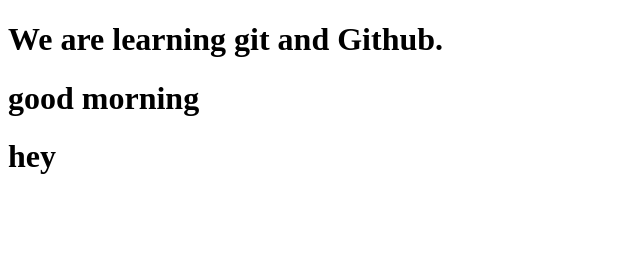
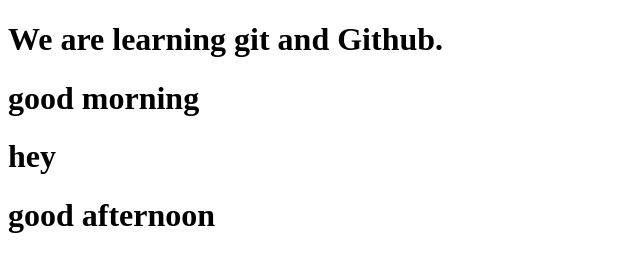
Before and after one commit to holkarshubhangi30/icp-10-html, a plain HTML site: page index.html in a window 1280 px wide. Shown: the whole page, without its empty margins (0-640 px from the left). Drawn offline with Linux system fonts and the light colour scheme.

Commit message:
add h1 tag

```diff
--- a/index.html
+++ b/index.html
@@ -7,5 +7,6 @@
     <h1>We are learning git and Github.</h1>
     <h1>good morning</h1>
     <h1>hey</h1>
+    <h1>good afternoon</h1>
 </body>
 </html>
```
